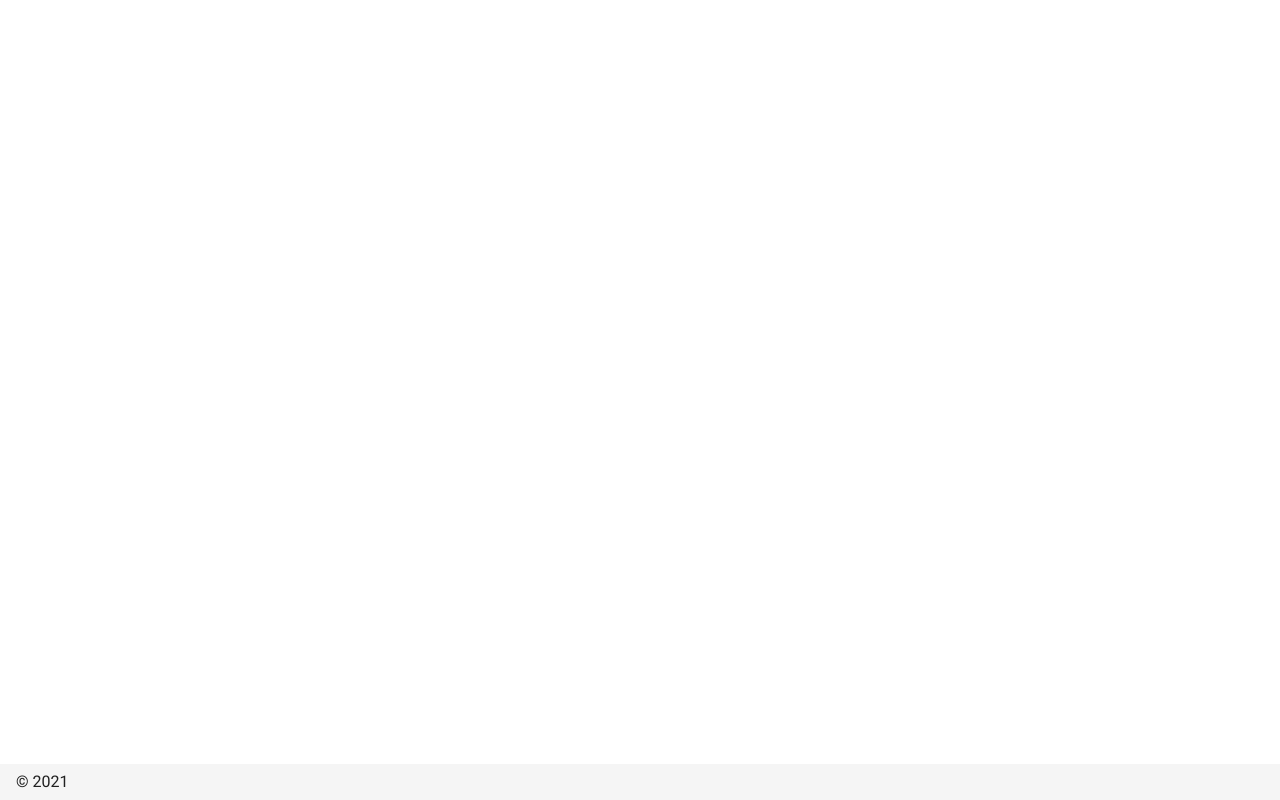
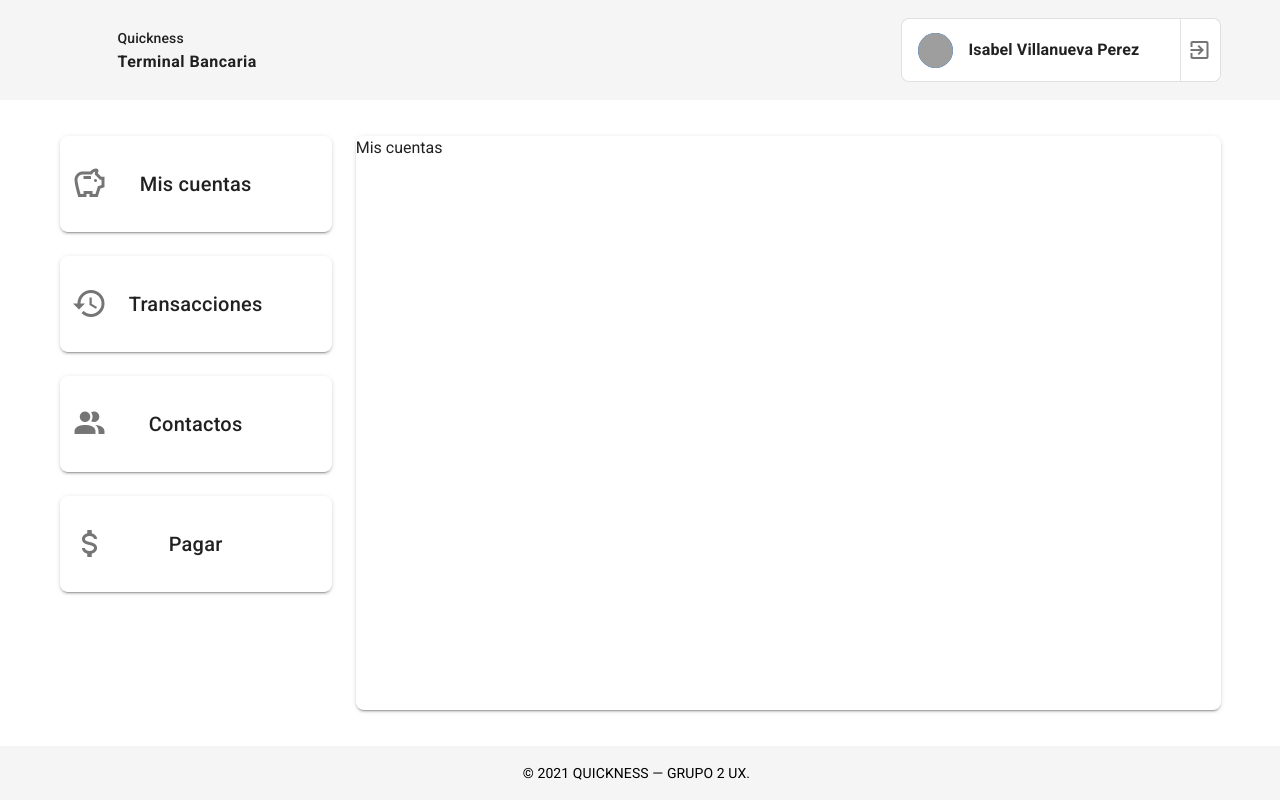
Before and after one commit to CristobalMedrano/UX-G2-Bank_App, a Nuxt app: page /intranet/mis-cuentas in a window 1280 px wide. Before the commit this address had no page. Built offline with nearby package versions, Linux system fonts and the light colour scheme; grey boxes are pictures that could not be loaded.

Commit message:
Se agrega barra lateral de botones
Esqueleto base de la intranet creado.
Ya están las paginas para cada botón.

```diff
--- a/components/Intranet/HomeSideCardButton.vue
+++ b/components/Intranet/HomeSideCardButton.vue
@@ -5,7 +5,9 @@
     height="6em"
     hover
     ripple
-    @click="onClick"
+    nuxt-link
+    :to="url"
+    exact
   >
     <v-col cols="2"
       ><v-icon large>{{ icon }}</v-icon></v-col
@@ -30,10 +32,9 @@ export default {
       type: String,
       default: "mdi-account",
     },
-  },
-  methods: {
-    onClick() {
-      this.$emit("click");
+    url: {
+      type: String,
+      default: "/intranet",
     },
   },
 };
--- /dev/null
+++ b/components/Intranet/HomeSideCardList.vue
@@ -0,0 +1,22 @@
+<template>
+  <v-row class="d-flex fill-height">
+    <v-col v-for="(item, index) in menu" :key="index" cols="12">
+      <IntranetHomeSideCardButton
+        :text="item.text"
+        :icon="item.icon"
+        :url="item.url"
+      />
+    </v-col>
+  </v-row>
+</template>
+
+<script>
+export default {
+  props: {
+    menu: {
+      type: Object,
+      default: () => ({}),
+    },
+  },
+};
+</script>
--- a/components/app/NavBarDesktopProfile.vue
+++ b/components/app/NavBarDesktopProfile.vue
@@ -15,7 +15,6 @@
         <v-card
           ripple
           flat
-          hover
           class="
             ma-0
             pa-0
--- a/layouts/intranet.vue
+++ b/layouts/intranet.vue
@@ -4,7 +4,16 @@
     <v-main>
       <v-container fluid class="fill-height">
         <AppSnackbar />
-        <Nuxt />
+        <v-container class="fill-height">
+          <v-row class="fill-height d-flex align-center">
+            <v-col cols="4" lg="3" align-self="start">
+              <IntranetHomeSideCardList :menu="items" />
+            </v-col>
+            <v-col cols="8" lg="9" class="fill-height">
+              <v-card class="fill-height" rounded="lg"><Nuxt /></v-card>
+            </v-col>
+          </v-row>
+        </v-container>
       </v-container>
     </v-main>
     <AppTheFooter />
@@ -13,6 +22,30 @@
 
 <script>
 export default {
+  data: () => ({
+    items: {
+      accounts: {
+        text: "Mis cuentas",
+        icon: "mdi-piggy-bank-outline",
+        url: "/intranet/mis-cuentas",
+      },
+      transactions: {
+        text: "Transacciones",
+        icon: "mdi-history",
+        url: "/intranet/transacciones",
+      },
+      contacts: {
+        text: "Contactos",
+        icon: "mdi-account-multiple",
+        url: "/intranet/contactos",
+      },
+      pay: {
+        text: "Pagar",
+        icon: "mdi-currency-usd",
+        url: "/intranet/pagar",
+      },
+    },
+  }),
   methods: {
     logout() {
       console.log("Saliendo..");
--- /dev/null
+++ b/pages/intranet/contactos/index.vue
@@ -0,0 +1,9 @@
+<template>
+  <div>Contactos</div>
+</template>
+
+<script>
+export default {
+  layout: "intranet",
+};
+</script>
--- a/pages/intranet/index.vue
+++ b/pages/intranet/index.vue
@@ -1,42 +1,8 @@
 <template>
   <v-container class="fill-height">
-    <v-row class="fill-height d-flex align-center">
-      <v-col cols="4" align-self="start">
-        <v-row class="d-flex fill-height">
-          <v-col cols="12">
-            <IntranetHomeSideCardButton
-              text="Mis cuentas"
-              icon="mdi-piggy-bank-outline"
-              @click="onClickAccounts"
-            />
-          </v-col>
-          <v-col cols="12">
-            <IntranetHomeSideCardButton
-              text="Transacciones"
-              icon="mdi-history"
-              @click="onClickHistory"
-            />
-          </v-col>
-          <v-col cols="12">
-            <IntranetHomeSideCardButton
-              text="Contactos"
-              icon="mdi-account-multiple"
-              @click="onClickContacts"
-            />
-          </v-col>
-          <v-col cols="12">
-            <IntranetHomeSideCardButton
-              text="Pagar"
-              icon="mdi-currency-usd"
-              @click="onClickPay"
-            />
-          </v-col>
-        </v-row>
-      </v-col>
-      <v-col cols="8" class="fill-height">
-        <v-card class="fill-height" rounded="lg"
-          ><v-card-text>Test</v-card-text></v-card
-        >
+    <v-row class="fill-height">
+      <v-col cols="12" class="d-flex justify-center align-center">
+        <div class="headline">Hola, esta es tu terminal de pagos.</div>
       </v-col>
     </v-row>
   </v-container>
@@ -57,19 +23,5 @@ export default {
       ],
     };
   },
-  methods: {
-    onClickAccounts() {
-      console.log("Click en mis cuentas");
-    },
-    onClickHistory() {
-      console.log("Click en historial");
-    },
-    onClickContacts() {
-      console.log("Click en contactos");
-    },
-    onClickPay() {
-      console.log("Click en pagar");
-    },
-  },
 };
 </script>
--- /dev/null
+++ b/pages/intranet/mis-cuentas/index.vue
@@ -0,0 +1,9 @@
+<template>
+  <div>Mis cuentas</div>
+</template>
+
+<script>
+export default {
+  layout: "intranet",
+};
+</script>
--- /dev/null
+++ b/pages/intranet/pagar/index.vue
@@ -0,0 +1,9 @@
+<template>
+  <div>Pagar</div>
+</template>
+
+<script>
+export default {
+  layout: "intranet",
+};
+</script>
--- /dev/null
+++ b/pages/intranet/transacciones/index.vue
@@ -0,0 +1,9 @@
+<template>
+  <div>Transacciones</div>
+</template>
+
+<script>
+export default {
+  layout: "intranet",
+};
+</script>
```
